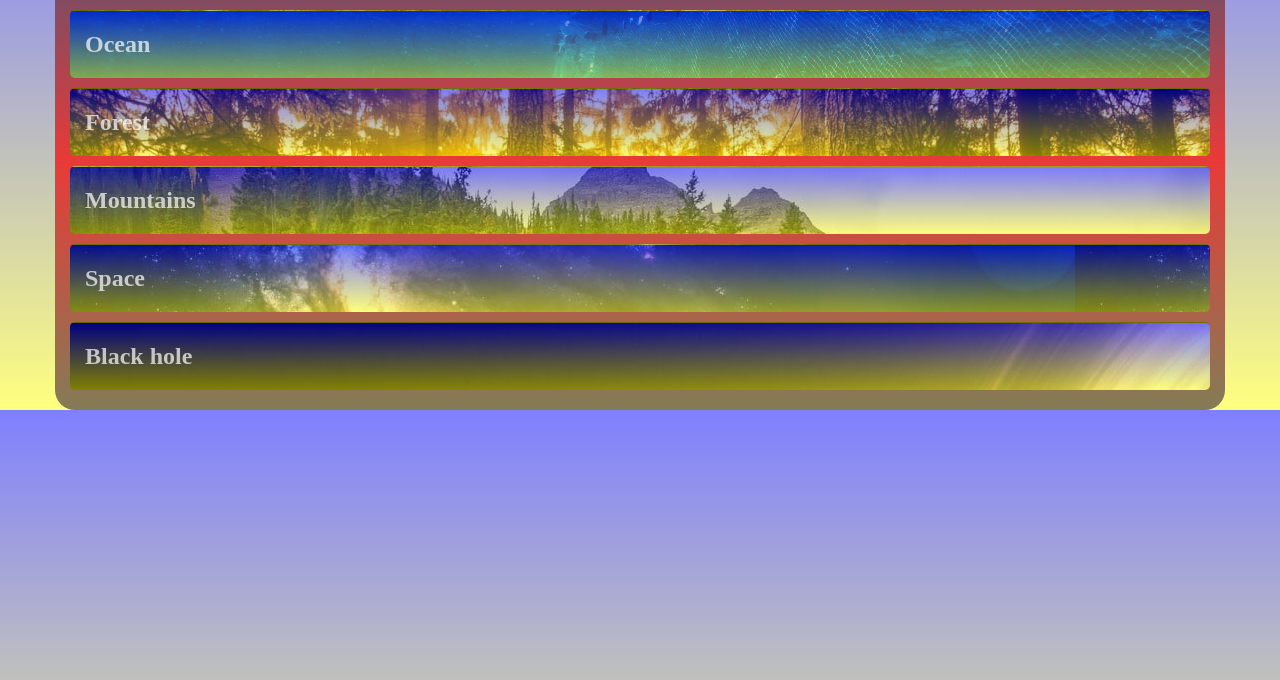
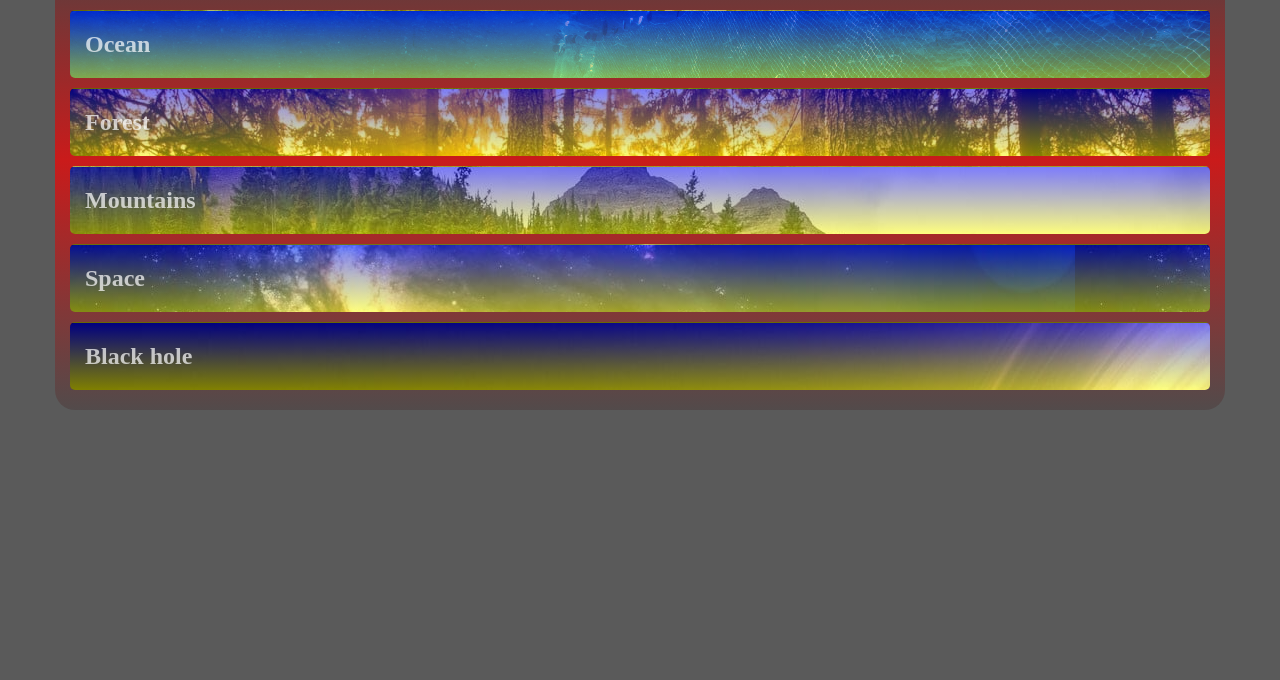
Before and after one commit to rorschachbad/cssBayan, a plain HTML site: page cssBayan/index.html in a window 1280 px wide. Shown: the part 120-800 px from the top of the page. Drawn offline with Linux system fonts and the light colour scheme.

Commit message:
modified body background (`Date`)

```diff
--- a/cssBayan/style.css
+++ b/cssBayan/style.css
@@ -13,7 +13,7 @@ img {
 }
 
 body {
-    background-image: linear-gradient(rgba(0, 0, 255, 0.5), rgba(255, 255, 0, 0.5));
+    background: rgba(5, 5, 5, 0.66);
     font-size: 24px;
 }
 
```
